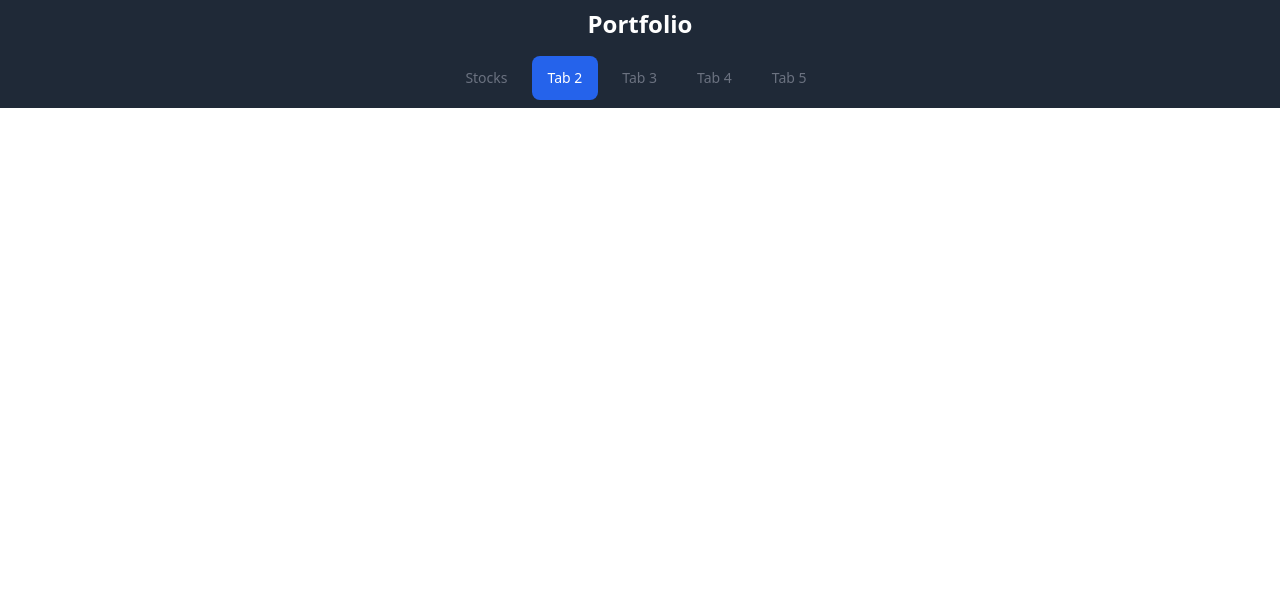
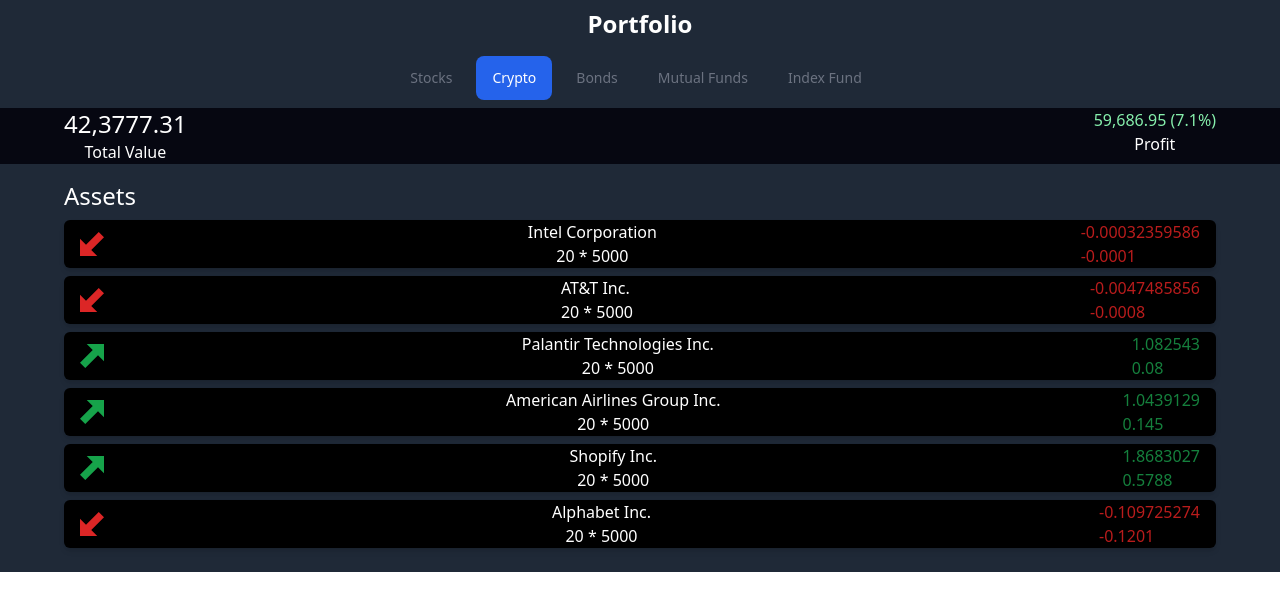
Before and after one commit to KyngCoder/finetic, a Next.js app: page /portfolio/Portfolio in a window 1280 px wide. Shown: the top 610 px of the page. Built offline with nearby package versions, Linux system fonts and the light colour scheme.

Commit message:
portfolio

```diff
--- /dev/null
+++ b/pages/portfolio/Asset.tsx
@@ -0,0 +1,57 @@
+import React, { FC, useState, useEffect } from "react";
+import { ImArrowUpRight, ImArrowDownLeft } from "react-icons/im";
+import {watchList} from '../../components/data/Data'
+
+const Asset: FC = () => {
+
+  const [data,setData] = useState<any>([])
+
+  useEffect(() => {
+    setData(watchList)
+  },[])
+
+  return (
+    <div>
+      <div className="back h-1/5 flex justify-between px-16">
+        <div>
+          <h2 className="text-2xl">42,3777.31</h2>
+          <p className="text-center">Total Value</p>
+        </div>
+        <div>
+          <p className="text-green-300">59,686.95 (7.1%)</p>
+          <p className="text-center">Profit</p>
+        </div>
+      </div>
+      <div className="bg-gray-800 h-3/5 py-4">
+        <div>
+          <h1 className="text-2xl pl-16">Assets</h1>
+        </div>
+        {
+          data.map(stock => {
+            return(
+              <div className="mx-16 px-4 justify-between rounded-md shadow-md flex bg-black my-2">
+          <div className="flex items-center">
+          {stock.changesPercentage > 0 ? (
+                          <ImArrowUpRight className="text-green-600 h-6 w-6" />
+                        ) : (
+                          <ImArrowDownLeft className="text-red-600 h-6 w-6" />
+                        )}
+          </div>
+          <div>
+            <p>{stock.name}</p>
+            <p className="text-center">20 * 5000</p>
+          </div>
+          <div className={stock.changesPercentage >=0 ? 'text-green-700' : 'text-red-700'}>
+            <p>{stock.changesPercentage}</p>
+            <p>{stock.change}</p>
+          </div>
+        </div>
+              )
+          })
+        }
+      </div>
+    </div>
+  );
+};
+
+export default Asset;
--- a/pages/portfolio/Portfolio.tsx
+++ b/pages/portfolio/Portfolio.tsx
@@ -1,38 +1,81 @@
-import React,{useState} from "react";
+import React, { useState } from "react";
+import Asset from './Asset'
 
 const Portfolio = () => {
-
-    const [index,setIndex] = useState(2)
+  const [index, setIndex] = useState(2);
 
   return (
     <div className="flex flex-col text-white">
       <div className="h-1/5 bg-gray-800 flex flex-col items-center">
         <h1 className="mb-4 text-2xl pt-2 font-extrabold">Portfolio</h1>
 
-
         <ul className="flex flex-wrap text-sm font-medium text-center text-gray-500 dark:text-gray-400 mb-2">
-    <li className="mr-2" onClick={()=>setIndex(1)}>
-        <a href="#" className={index ===1? 'inline-block py-3 px-4 text-white bg-blue-600 rounded-lg duration-700' : 'inline-block py-3 px-4 rounded-lg hover:text-gray-900 hover:bg-gray-100 dark:hover:bg-gray-800 dark:hover:text-white'} aria-current="page">Stocks</a>
+          <li className="mr-2" onClick={() => setIndex(1)}>
+            <a
+              href="#"
+              className={
+                index === 1
+                  ? "inline-block py-3 px-4 text-white bg-blue-600 rounded-lg duration-700"
+                  : "inline-block py-3 px-4 rounded-lg hover:text-gray-900 hover:bg-gray-100 dark:hover:bg-gray-800 dark:hover:text-white"
+              }
+              aria-current="page"
+            >
+              Stocks
+            </a>
           </li>
-    <li className="mr-2" onClick={()=>setIndex(2)}>
-        <a href="#" className={index ===2? 'inline-block py-3 px-4 text-white bg-blue-600 rounded-lg duration-700' : 'inline-block py-3 px-4 rounded-lg hover:text-gray-900 hover:bg-gray-100 dark:hover:bg-gray-800 dark:hover:text-white'}>Tab 2</a>
+          <li className="mr-2" onClick={() => setIndex(2)}>
+            <a
+              href="#"
+              className={
+                index === 2
+                  ? "inline-block py-3 px-4 text-white bg-blue-600 rounded-lg duration-700"
+                  : "inline-block py-3 px-4 rounded-lg hover:text-gray-900 hover:bg-gray-100 dark:hover:bg-gray-800 dark:hover:text-white"
+              }
+            >
+              Crypto
+            </a>
           </li>
-    <li className="mr-2" onClick={()=>setIndex(3)}>
-        <a href="#" className={index ===3? 'inline-block py-3 px-4 text-white bg-blue-600 rounded-lg duration-700' : 'inline-block py-3 px-4 rounded-lg hover:text-gray-900 hover:bg-gray-100 dark:hover:bg-gray-800 dark:hover:text-white'}>Tab 3</a>
+          <li className="mr-2" onClick={() => setIndex(3)}>
+            <a
+              href="#"
+              className={
+                index === 3
+                  ? "inline-block py-3 px-4 text-white bg-blue-600 rounded-lg duration-700"
+                  : "inline-block py-3 px-4 rounded-lg hover:text-gray-900 hover:bg-gray-100 dark:hover:bg-gray-800 dark:hover:text-white"
+              }
+            >
+              Bonds
+            </a>
           </li>
-    <li className="mr-2" onClick={()=>setIndex(4)}>
-        <a href="#" className={index ===4? 'inline-block py-3 px-4 text-white bg-blue-600 rounded-lg duration-700' : 'inline-block py-3 px-4 rounded-lg hover:text-gray-900 hover:bg-gray-100 dark:hover:bg-gray-800 dark:hover:text-white'}>Tab 4</a>
+          <li className="mr-2" onClick={() => setIndex(4)}>
+            <a
+              href="#"
+              className={
+                index === 4
+                  ? "inline-block py-3 px-4 text-white bg-blue-600 rounded-lg duration-700"
+                  : "inline-block py-3 px-4 rounded-lg hover:text-gray-900 hover:bg-gray-100 dark:hover:bg-gray-800 dark:hover:text-white"
+              }
+            >
+              Mutual Funds
+            </a>
           </li>
-    <li className="mr-2 " onClick={()=>setIndex(5)}>
-        <a href="#" className={index ===5? 'inline-block py-3 px-4 text-white bg-blue-600 rounded-lg duration-700' : 'inline-block py-3 px-4 rounded-lg hover:text-gray-900 hover:bg-gray-100 dark:hover:bg-gray-800 dark:hover:text-white'}>Tab 5</a>
+          <li className="mr-2 " onClick={() => setIndex(5)}>
+            <a
+              href="#"
+              className={
+                index === 5
+                  ? "inline-block py-3 px-4 text-white bg-blue-600 rounded-lg duration-700"
+                  : "inline-block py-3 px-4 rounded-lg hover:text-gray-900 hover:bg-gray-100 dark:hover:bg-gray-800 dark:hover:text-white"
+              }
+            >
+              Index Fund
+            </a>
           </li>
-
         </ul>
-
-
       </div>
-      <div>data</div>
-      <div>assets</div>
+      <div>
+        <Asset />
+      </div>
     </div>
   );
 };
```
Lines whose indentation alone changed are shown as unchanged.
